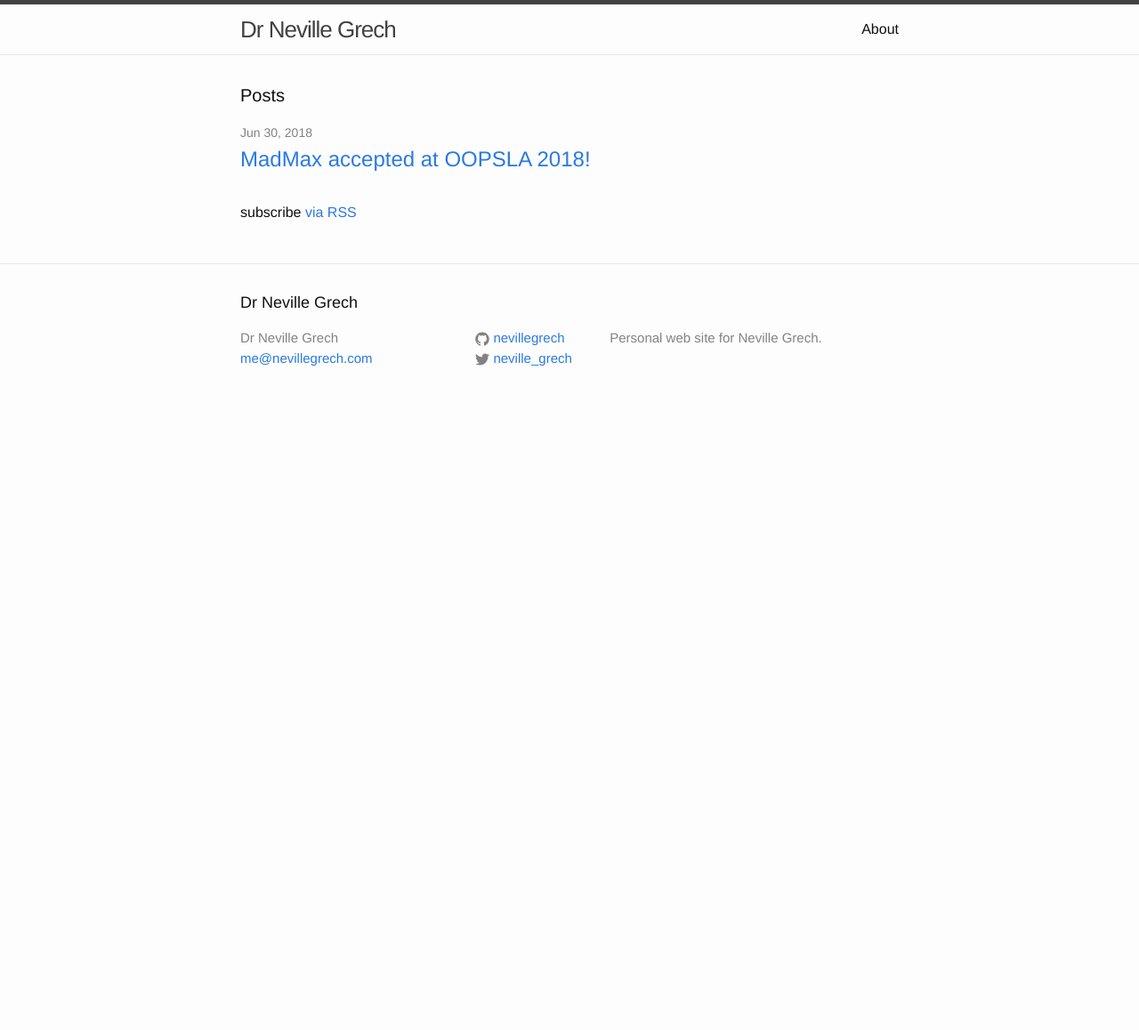
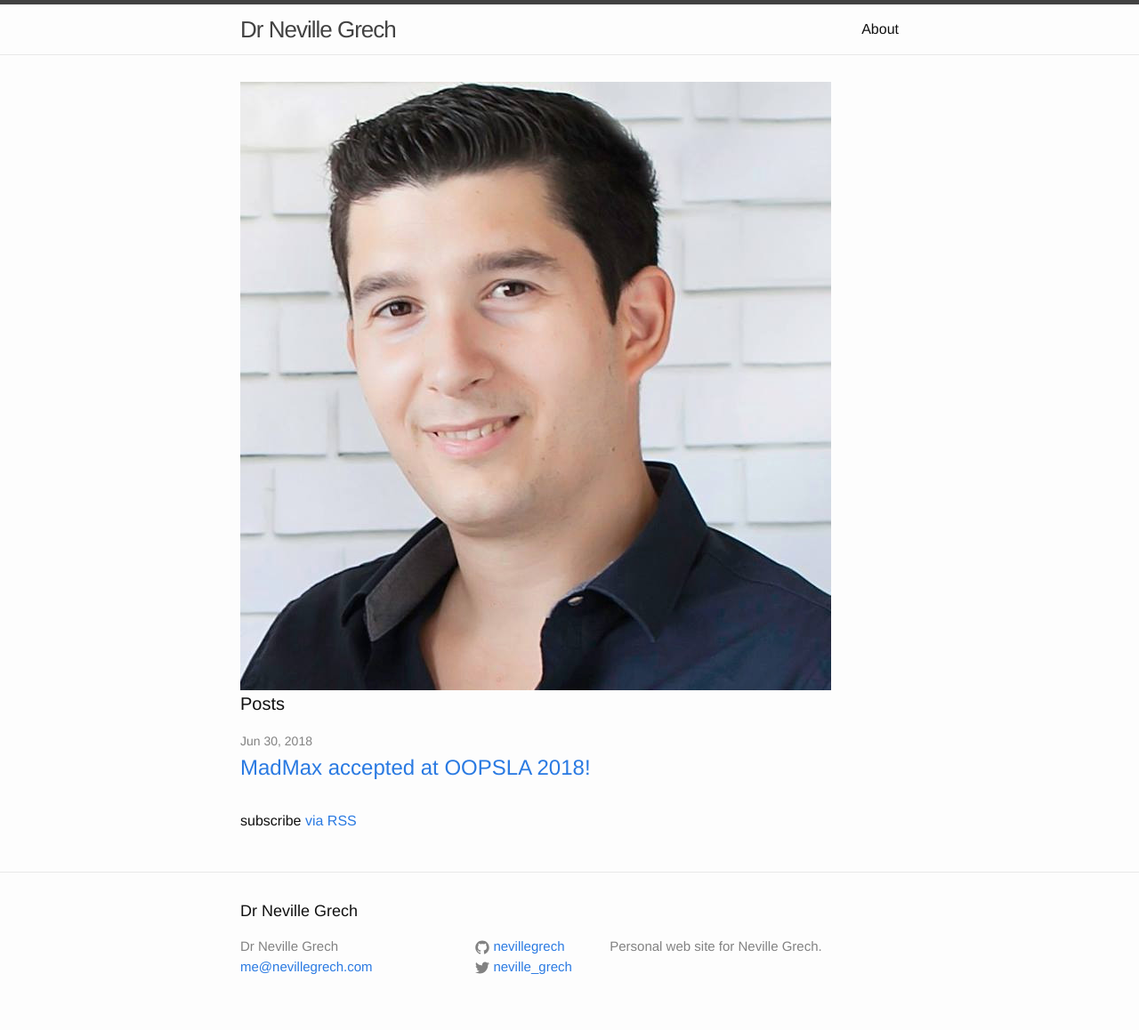
Before and after one commit to nevillegrech/nevillegrech.github.io, a Jekyll site: the page built from index.html, in a window 1280 px wide. Shown: the whole page at 89% size. Built offline with Jekyll 4.4.1, drawn with Linux system fonts in a browser that asks for light colours; before the commit the page ends 900 px from its top, so only the background shows below that.

Commit message:
add image

```diff
--- a/index.html
+++ b/index.html
@@ -3,7 +3,7 @@ layout: default
 ---
 
 <div class="home">
-
+  <img src="me2.jpg">
   <h1 class="page-heading">Posts</h1>
 
   <ul class="post-list">
```
Also changed, not shown: me2.jpg (added).
